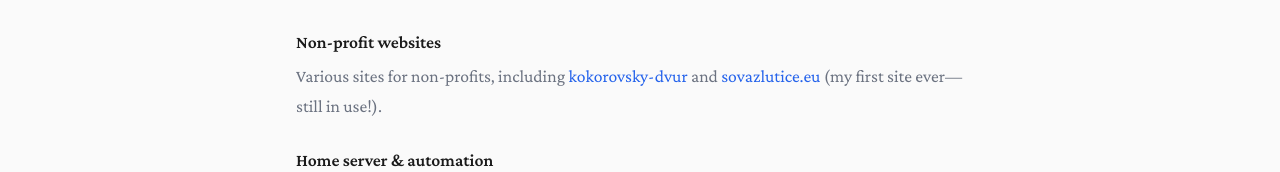
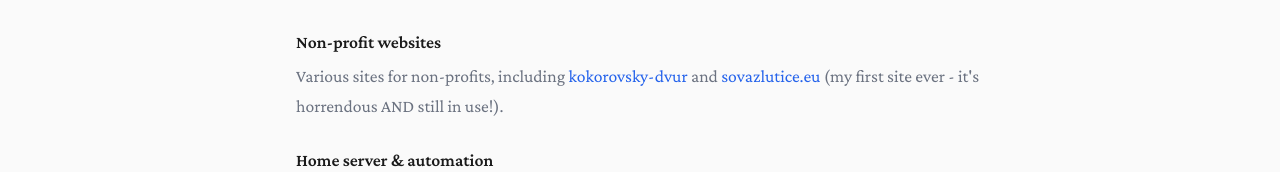
Before and after one commit to hnykda/danielhnyk-blog, a Next.js app: page /projects in a window 1280 px wide. Shown: the part 259-431 px from the top of the page. Built offline with nearby package versions, Linux system fonts and the light colour scheme.

Commit message:
update projectS

```diff
--- a/src/app/(main)/projects/page.tsx
+++ b/src/app/(main)/projects/page.tsx
@@ -55,7 +55,7 @@ export default function ProjectsPage() {
             <a href="https://sovazlutice.eu/" target="_blank" rel="noopener">
               sovazlutice.eu
             </a>{" "}
-            (my first site ever—still in use!).
+            (my first site ever - it's horrendous AND still in use!).
           </p>
         </li>
         <li style={{ marginBottom: "1.5rem" }}>
```
